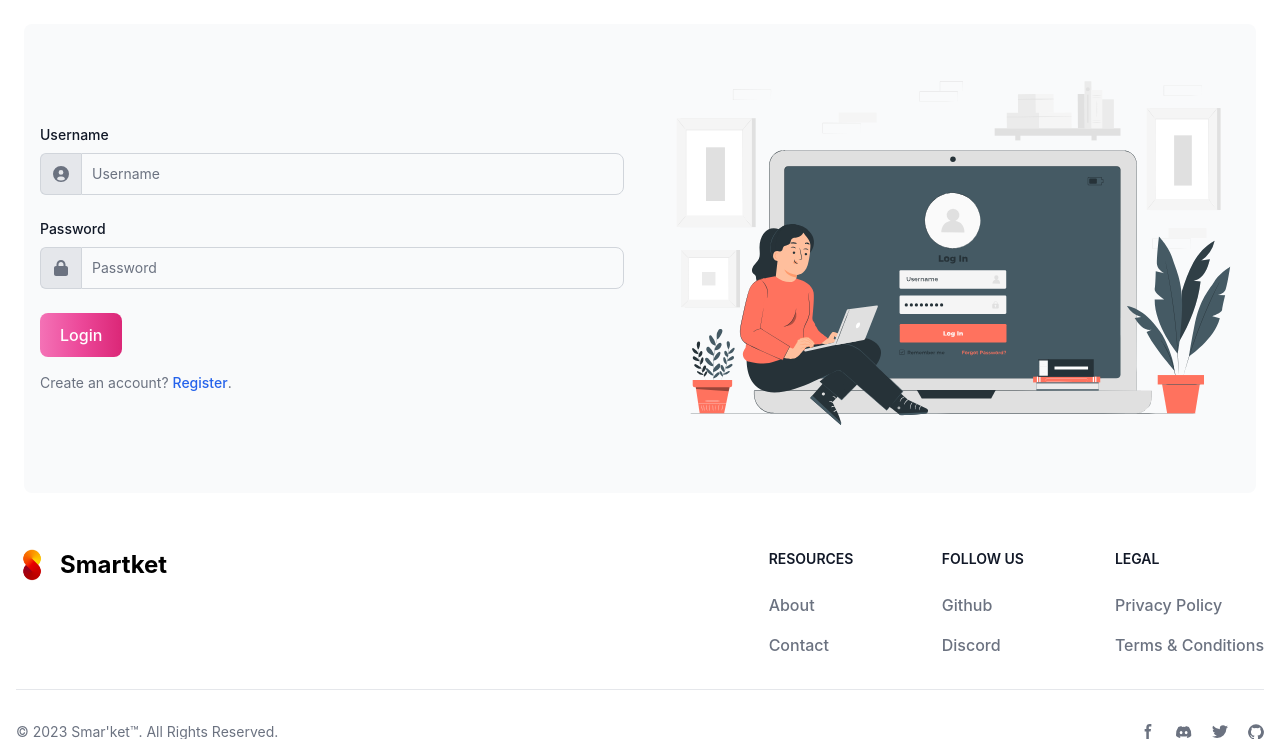
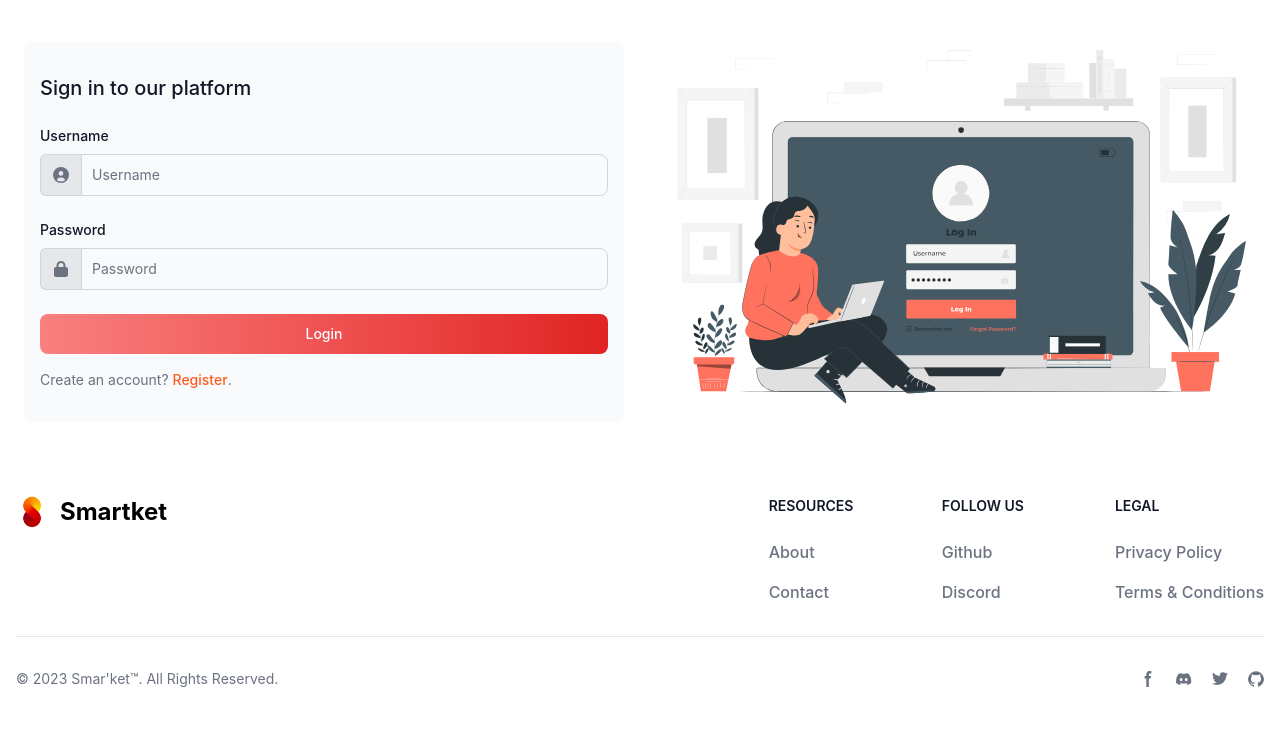
Before and after one commit to AristonCatipay/django_smartket, a Django app: page /signin/ in a window 1280 px wide. Shown: the part 64-803 px from the top of the page. After the commit the page ends 751 px from the top, so only its background shows below. Run offline with Django 4.2, Linux system fonts and the light colour scheme; some libraries are stand-ins or nearby versions.

Commit message:
Update the color and size of the button and form background.

```diff
--- a/core/templates/core/signin.html
+++ b/core/templates/core/signin.html
@@ -3,11 +3,12 @@
 {% load static %}
 {% block content %}
 <!-- Start block -->
-<section class="bg-gray-50 dark:bg-gray-800 rounded-lg">
-    <div class="max-w-screen-xl px-4 py-8 mx-auto space-y-12 lg:space-y-20 lg:py-24 lg:px-6">
+<section class="">
+    <div class="max-w-screen-xl mx-auto space-y-12 lg:space-y-20 lg:py-24 lg:px-6">
         <!-- Row -->
         <div class="items-center gap-8 lg:grid lg:grid-cols-2 xl:gap-16">
-            <div class="text-gray-500 sm:text-lg dark:text-gray-400">
+            <div class="px-4 py-8 bg-gray-50 text-gray-500 sm:text-lg dark:text-gray-400 dark:bg-gray-600 dark:hover:bg-gray-700 rounded-lg">
+                <h5 class="mb-6 text-xl font-medium text-gray-900 dark:text-white">Sign in to our platform</h5>
                 <form action="." method="post">
                     {% csrf_token %}
 
@@ -25,7 +26,7 @@
 
                     <label for="website-admin" class="block mb-2 text-sm font-medium text-gray-900 dark:text-white">Username</label>
                     <div class="flex mb-6">
-                    <span class="inline-flex items-center px-3 text-sm text-gray-900 bg-gray-200 border border-r-0 border-gray-300 rounded-l-md dark:bg-gray-600 dark:text-gray-400 dark:border-gray-600">
+                    <span class="inline-flex items-center px-3 text-sm text-gray-900 bg-gray-200 border border-r-0 border-gray-300 rounded-l-md dark:bg-gray-700 dark:text-gray-400 dark:border-gray-600">
                         <svg class="w-4 h-4 text-gray-500 dark:text-gray-400" aria-hidden="true" xmlns="http://www.w3.org/2000/svg" fill="currentColor" viewBox="0 0 20 20">
                         <path d="M10 0a10 10 0 1 0 10 10A10.011 10.011 0 0 0 10 0Zm0 5a3 3 0 1 1 0 6 3 3 0 0 1 0-6Zm0 13a8.949 8.949 0 0 1-4.951-1.488A3.987 3.987 0 0 1 9 13h2a3.987 3.987 0 0 1 3.951 3.512A8.949 8.949 0 0 1 10 18Z"/>
                         </svg>
@@ -35,15 +36,15 @@
 
                     <label for="website-admin" class="block mb-2 text-sm font-medium text-gray-900 dark:text-white">Password</label>
                     <div class="flex mb-6">
-                    <span class="inline-flex items-center px-3 text-sm text-gray-900 bg-gray-200 border border-r-0 border-gray-300 rounded-l-md dark:bg-gray-600 dark:text-gray-400 dark:border-gray-600">
+                    <span class="inline-flex items-center px-3 text-sm text-gray-900 bg-gray-200 border border-r-0 border-gray-300 rounded-l-md dark:bg-gray-700 dark:text-gray-400 dark:border-gray-600">
                         <svg class="w-4 h-4 text-gray-500 dark:text-gray-400" aria-hidden="true" xmlns="http://www.w3.org/2000/svg" fill="currentColor" height="1em" viewBox="0 0 448 512">
                             <path d="M144 144v48H304V144c0-44.2-35.8-80-80-80s-80 35.8-80 80zM80 192V144C80 64.5 144.5 0 224 0s144 64.5 144 144v48h16c35.3 0 64 28.7 64 64V448c0 35.3-28.7 64-64 64H64c-35.3 0-64-28.7-64-64V256c0-35.3 28.7-64 64-64H80z"/>
                         </svg>
                     </span>
                     <input name="password" type="password" id="website-admin" class="rounded-none rounded-r-lg bg-gray-50 border border-gray-300 text-gray-900 focus:ring-blue-500 focus:border-blue-500 block flex-1 min-w-0 w-full text-sm p-2.5  dark:bg-gray-700 dark:border-gray-600 dark:placeholder-gray-400 dark:text-white dark:focus:ring-blue-500 dark:focus:border-blue-500" placeholder="Password" required>
                     </div>
-                    <button type="submit" class="text-white bg-gradient-to-r from-pink-400 via-pink-500 to-pink-600 hover:bg-gradient-to-br focus:ring-4 focus:outline-none focus:ring-pink-300 dark:focus:ring-pink-200 font-medium rounded-lg text-base px-5 py-2.5 text-center mr-2 mb-2">Login</button>
-                    <p id="helper-text-explanation" class="mt-2 text-sm text-gray-500 dark:text-gray-400">Create an account? <a href="{% url 'core:signup' %}" class="font-medium text-blue-600 hover:underline dark:text-blue-500">Register</a>.</p>
+                    <button type="submit" class="w-full text-white bg-gradient-to-r from-red-400 via-red-500 to-red-600 hover:bg-gradient-to-br focus:ring-4 focus:outline-none focus:ring-red-300 dark:focus:ring-red-800 font-medium rounded-lg text-sm px-5 py-2.5 text-center me-2 mb-2">Login</button>
+                    <p id="helper-text-explanation" class="mt-2 text-sm text-gray-500 dark:text-gray-400">Create an account? <a href="{% url 'core:signup' %}" class="font-medium text-orange-500 hover:underline">Register</a>.</p>
                 </form>
             </div>
             <img class="hidden w-full mb-4 rounded-lg lg:mb-0 lg:flex" src="{% static 'login.svg' %}" alt="dashboard feature image">
--- a/theme/static_src/tailwind.config.js
+++ b/theme/static_src/tailwind.config.js
@@ -25,7 +25,8 @@ module.exports = {
               green: colors.emerald,
               purple: colors.violet,
               yellow: colors.amber,
-              pink: colors.fuchsia,
+              pink: colors.pink,
+              orange: colors.orange,
             }
           },
           fontFamily: {
```
